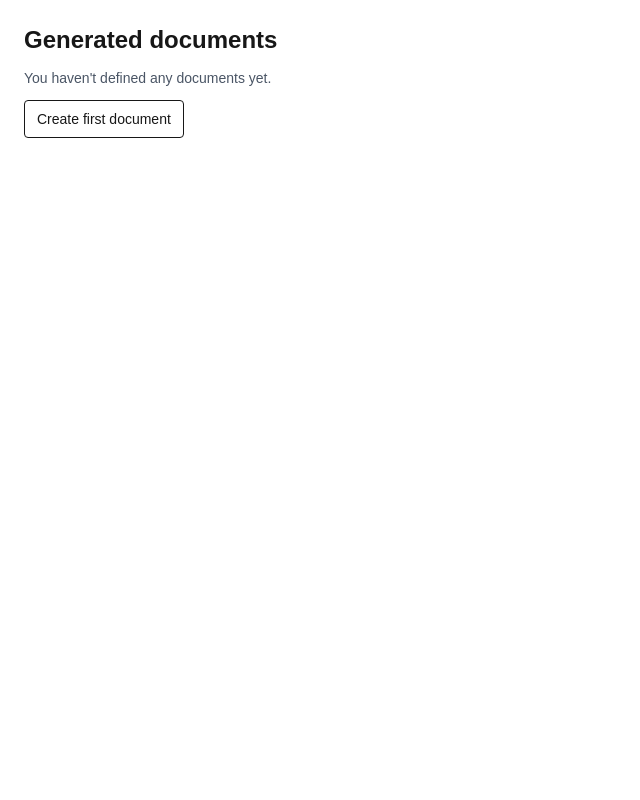
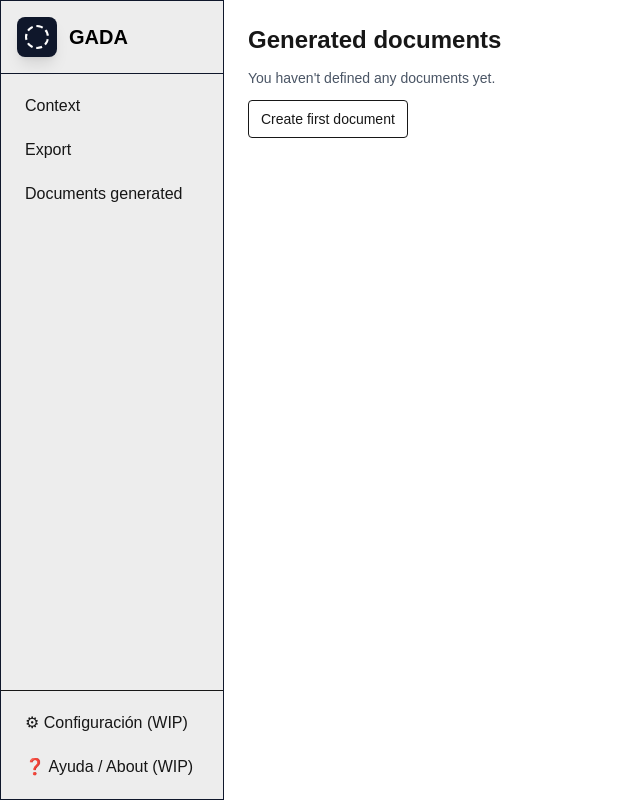
Before and after one commit to Kanzo-Tech/GADA, a Next.js app: page / in a window 1280 px wide. Shown: the whole page, without its empty margins (0-640 px from the left). Built offline with nearby package versions, Linux system fonts and the light colour scheme.

Commit message:
[ADD] Sidebar

```diff
--- a/src/app/layout.tsx
+++ b/src/app/layout.tsx
@@ -2,6 +2,7 @@
 import { Geist, Geist_Mono } from "next/font/google";
 
 import "./styles/globals.css";
+import Sidebar from "@/components/sidebar";
 
 const geistSans = Geist({
   variable: "--font-geist-sans",
@@ -26,9 +27,12 @@
   return (
     <html lang="en">
       <body
-        className={`${geistSans.variable} ${geistMono.variable} antialiased`}
+        className={`${geistSans.variable} ${geistMono.variable} antialiased h-full flex`}
       >
-        {children}
+        <Sidebar />
+        <main className="flex-1 h-full overflow-y-auto">
+          {children}
+        </main>
       </body>
     </html>
   );
--- a/src/app/page original.tsx
+++ /dev/null
@@ -1,105 +0,0 @@
-import Image from "next/image";
-
-//!*  Página por defecto de la creación del proyecto, la dejo como referencia - Dani *!/
-
-export default function Home() {
-  return (
-    <div className="font-sans grid grid-rows-[20px_1fr_20px] items-center justify-items-center min-h-screen p-8 pb-20 gap-16 sm:p-20">
-      <main className="flex flex-col gap-[32px] row-start-2 items-center sm:items-start">
-        <Image
-          className="dark:invert"
-          src="/next.svg"
-          alt="Next.js logo"
-          width={180}
-          height={38}
-          priority
-        />
-        <ol className="font-mono list-inside list-decimal text-sm/6 text-center sm:text-left">
-          <li className="mb-2 tracking-[-.01em]">
-            Get started by editing{" "}
-            <code className="bg-black/[.05] dark:bg-white/[.06] font-mono font-semibold px-1 py-0.5 rounded">
-              src/app/page.tsx
-            </code>
-            .
-          </li>
-          <li className="tracking-[-.01em]">
-            Save and see your changes instantly.
-          </li>
-        </ol>
-
-        <div className="flex gap-4 items-center flex-col sm:flex-row">
-          <a
-            className="rounded-full border border-solid border-transparent transition-colors flex items-center justify-center bg-foreground text-background gap-2 hover:bg-[#383838] dark:hover:bg-[#ccc] font-medium text-sm sm:text-base h-10 sm:h-12 px-4 sm:px-5 sm:w-auto"
-            href="https://vercel.com/new?utm_source=create-next-app&utm_medium=appdir-template-tw&utm_campaign=create-next-app"
-            target="_blank"
-            rel="noopener noreferrer"
-          >
-            <Image
-              className="dark:invert"
-              src="/vercel.svg"
-              alt="Vercel logomark"
-              width={20}
-              height={20}
-            />
-            Deploy now
-          </a>
-          <a
-            className="rounded-full border border-solid border-black/[.08] dark:border-white/[.145] transition-colors flex items-center justify-center hover:bg-[#f2f2f2] dark:hover:bg-[#1a1a1a] hover:border-transparent font-medium text-sm sm:text-base h-10 sm:h-12 px-4 sm:px-5 w-full sm:w-auto md:w-[158px]"
-            href="https://nextjs.org/docs?utm_source=create-next-app&utm_medium=appdir-template-tw&utm_campaign=create-next-app"
-            target="_blank"
-            rel="noopener noreferrer"
-          >
-            Read our docs
-          </a>
-        </div>
-      </main>
-      <footer className="row-start-3 flex gap-[24px] flex-wrap items-center justify-center">
-        <a
-          className="flex items-center gap-2 hover:underline hover:underline-offset-4"
-          href="https://nextjs.org/learn?utm_source=create-next-app&utm_medium=appdir-template-tw&utm_campaign=create-next-app"
-          target="_blank"
-          rel="noopener noreferrer"
-        >
-          <Image
-            aria-hidden
-            src="/file.svg"
-            alt="File icon"
-            width={16}
-            height={16}
-          />
-          Learn
-        </a>
-        <a
-          className="flex items-center gap-2 hover:underline hover:underline-offset-4"
-          href="https://vercel.com/templates?framework=next.js&utm_source=create-next-app&utm_medium=appdir-template-tw&utm_campaign=create-next-app"
-          target="_blank"
-          rel="noopener noreferrer"
-        >
-          <Image
-            aria-hidden
-            src="/window.svg"
-            alt="Window icon"
-            width={16}
-            height={16}
-          />
-          Examples
-        </a>
-        <a
-          className="flex items-center gap-2 hover:underline hover:underline-offset-4"
-          href="https://nextjs.org?utm_source=create-next-app&utm_medium=appdir-template-tw&utm_campaign=create-next-app"
-          target="_blank"
-          rel="noopener noreferrer"
-        >
-          <Image
-            aria-hidden
-            src="/globe.svg"
-            alt="Globe icon"
-            width={16}
-            height={16}
-          />
-          Go to nextjs.org →
-        </a>
-      </footer>
-    </div>
-  );
-}
--- a/src/app/page.tsx
+++ b/src/app/page.tsx
@@ -1,11 +1,15 @@
+import Sidebar from "@/components/sidebar";
 import Form from "./views/export/page";
 import Login from "./views/login/page"
 import SummaryView from "./views/summary/page";
 
+
 export default function Home() {
   return (
-    // <Login />
-    <SummaryView />
-    //<Form />
+    <section>
+      <SummaryView />
+      {/* <Login /> */}
+      {/* <Form /> */}
+    </section>
   );
 }
--- a/src/app/styles/globals.css
+++ b/src/app/styles/globals.css
@@ -4,6 +4,7 @@
 :root {
   --background: #ffffff;
   --foreground: #171717;
+  height: 100%;
 }
 
 @theme {
--- a/src/app/views/login/page.tsx
+++ b/src/app/views/login/page.tsx
@@ -4,6 +4,7 @@
 import { navigation } from '@/components/redirecting';
 import { GoogleOAuthProvider, GoogleLogin } from '@react-oauth/google'
 import { clearContextDraft } from '@/components/local-storage';
+import { Logo } from '@/components/logo';
 
 const Login: React.FC = () => {
     //BORRAR LA SIGUIENTE FUNCIÓN CUANDO SE IMPLEMENTE EL LOGIN: - implementada V0.1
@@ -54,27 +55,4 @@
     );
 }
 
-const Logo: React.FC = () => {
-    return (
-        <div className="flex items-center gap-3">
-            {//DESCOMENTAR CUANDO SE TENGA EL LOGO Y SUSTITUIR EL SRC
-                //<img
-                //src="file.svg"
-                //alt="GADA logo placeholder"
-                //className='login-logo h-10 w-10'
-                ///>
-            }
-            <div className="h-10 w-10 bg-slate-900 rounded-lg shadow-lg flex justify-center items-center">
-
-                <div className="h-6 w-6 border-2 border-white border-dashed rounded-full"></div>
-
-            </div>
-
-            <span className="font-bold text-xl text-black">
-                GADA
-            </span>
-        </div>
-    );
-}
-
 export default Login;
--- /dev/null
+++ b/src/components/logo.tsx
@@ -0,0 +1,22 @@
+export const Logo: React.FC = () => {
+    return (
+        <div className="flex items-center gap-3">
+            {//DESCOMENTAR CUANDO SE TENGA EL LOGO Y SUSTITUIR EL SRC
+                //<img
+                //src="file.svg"
+                //alt="GADA logo placeholder"
+                //className='login-logo h-10 w-10'
+                ///>
+            }
+            <div className="h-10 w-10 bg-slate-900 rounded-lg shadow-lg flex justify-center items-center">
+
+                <div className="h-6 w-6 border-2 border-white border-dashed rounded-full"></div>
+
+            </div>
+
+            <span className="font-bold text-xl text-black">
+                GADA
+            </span>
+        </div>
+    );
+}
--- /dev/null
+++ b/src/components/sidebar.tsx
@@ -0,0 +1,49 @@
+'use client';
+import { Logo } from "./logo";
+import { navigation } from "./redirecting";
+
+export function Sidebar() {
+    const { navigateTo } = navigation();
+
+    return (
+        <aside className="flex flex-col border border-slate-900 h-screen w-56 shrink-0 bg-[#ededed]">
+            <div className="p-4 border-b border-slate-900 flex items-center gap-2">
+                <Logo />
+            </div>
+
+            {/* NAVEGACIÓN */}
+            <nav className="flex-1 p-4 border-b flex flex-col gap-3">
+                <button
+                    className="text-left px-2 py-1 hover:bg-gray-300 rounded"
+                    onClick={() => { navigateTo('/context-form') }}
+                >
+                    Context
+                </button>
+                <button
+                    className="text-left px-2 py-1 hover:bg-gray-300 rounded"
+                    onClick={() => { navigateTo('/export') }}>
+                    Export
+                </button>
+                <button
+                    className="text-left px-2 py-1 hover:bg-gray-300 rounded"
+                    onClick={() => { navigateTo('/summary') }}
+                >
+                    Documents generated
+                </button>
+            </nav>
+
+            {/* FOOTER: SETTINGS + HELP */}
+            <div className="p-4 flex flex-col gap-3">
+                <button className="text-left px-2 py-1 hover:bg-gray-300 rounded">
+                    ⚙ Configuración (WIP)
+                </button>
+                <button className="text-left px-2 py-1 hover:bg-gray-300 rounded">
+                    ❓ Ayuda / About (WIP)
+                </button>
+            </div>
+        </aside>
+    );
+}
+
+
+export default Sidebar;
```
